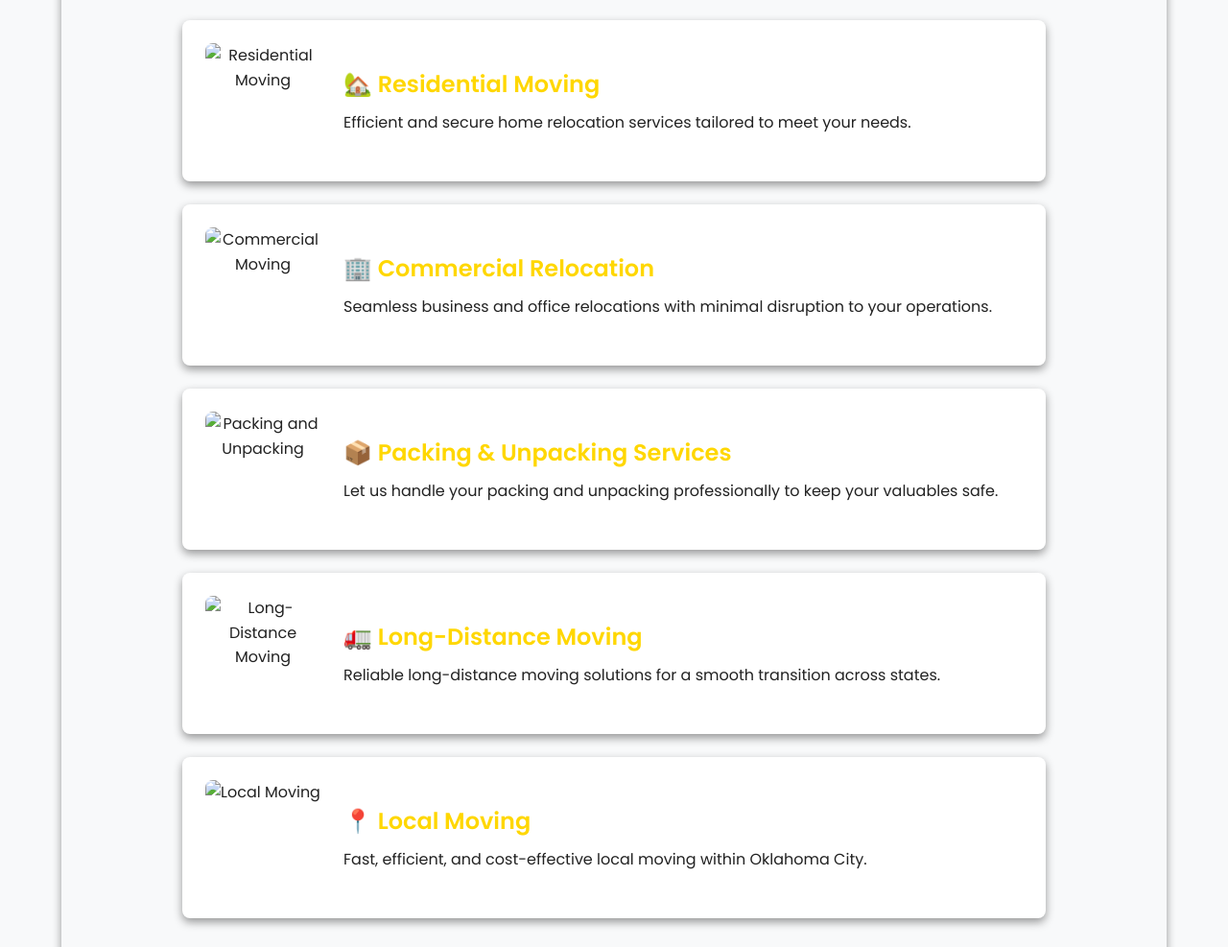
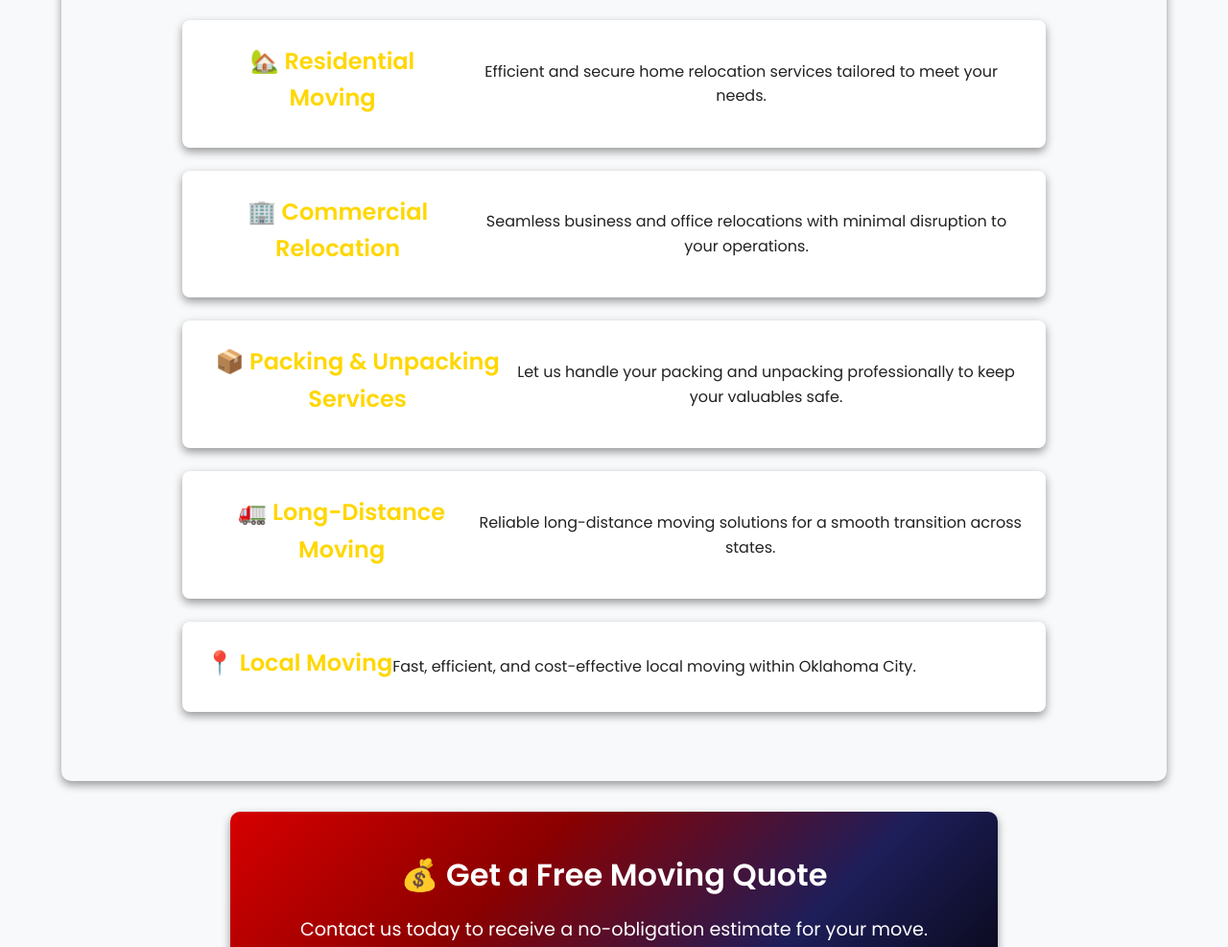
Before and after one commit to xtcedro/efm, a plain HTML site: page public/services.html in a window 1280 px wide. Shown: the part 447-1434 px from the top of the page at 96% size. Drawn offline with Linux system fonts and the light colour scheme; no server answers.

Commit message:
Update services.html

```diff
--- a/public/services.html
+++ b/public/services.html
@@ -24,43 +24,28 @@
         <h2>📦 Our Moving Services</h2>
 
         <div class="service">
-            <img src="assets/images/residential-moving.jpg" alt="Residential Moving">
-            <div>
-                <h3>🏡 Residential Moving</h3>
-                <p>Efficient and secure home relocation services tailored to meet your needs.</p>
-            </div>
+            <h3>🏡 Residential Moving</h3>
+            <p>Efficient and secure home relocation services tailored to meet your needs.</p>
         </div>
 
         <div class="service">
-            <img src="assets/images/commercial-moving.jpg" alt="Commercial Moving">
-            <div>
-                <h3>🏢 Commercial Relocation</h3>
-                <p>Seamless business and office relocations with minimal disruption to your operations.</p>
-            </div>
+            <h3>🏢 Commercial Relocation</h3>
+            <p>Seamless business and office relocations with minimal disruption to your operations.</p>
         </div>
 
         <div class="service">
-            <img src="assets/images/packing-services.jpg" alt="Packing and Unpacking">
-            <div>
-                <h3>📦 Packing & Unpacking Services</h3>
-                <p>Let us handle your packing and unpacking professionally to keep your valuables safe.</p>
-            </div>
+            <h3>📦 Packing & Unpacking Services</h3>
+            <p>Let us handle your packing and unpacking professionally to keep your valuables safe.</p>
         </div>
 
         <div class="service">
-            <img src="assets/images/long-distance-moving.jpg" alt="Long-Distance Moving">
-            <div>
-                <h3>🚛 Long-Distance Moving</h3>
-                <p>Reliable long-distance moving solutions for a smooth transition across states.</p>
-            </div>
+            <h3>🚛 Long-Distance Moving</h3>
+            <p>Reliable long-distance moving solutions for a smooth transition across states.</p>
         </div>
 
         <div class="service">
-            <img src="assets/images/local-moving.jpg" alt="Local Moving">
-            <div>
-                <h3>📍 Local Moving</h3>
-                <p>Fast, efficient, and cost-effective local moving within Oklahoma City.</p>
-            </div>
+            <h3>📍 Local Moving</h3>
+            <p>Fast, efficient, and cost-effective local moving within Oklahoma City.</p>
         </div>
     </section>
 
```
